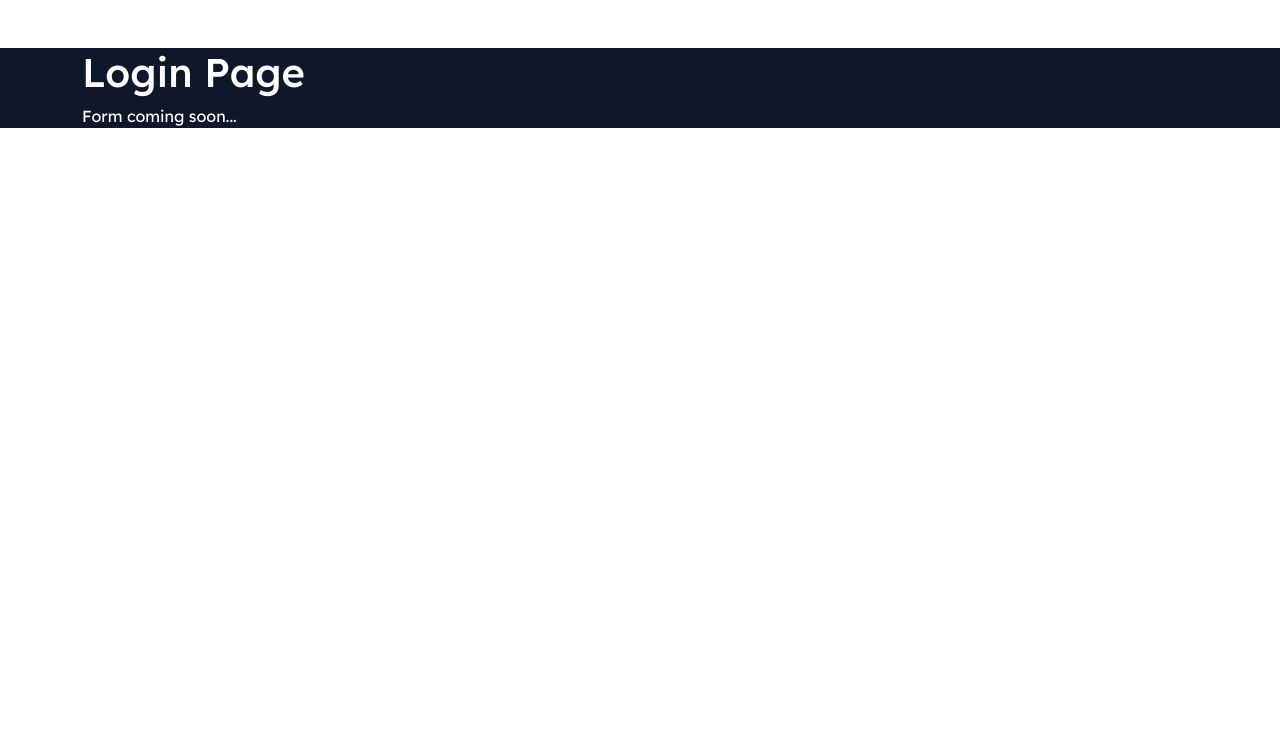
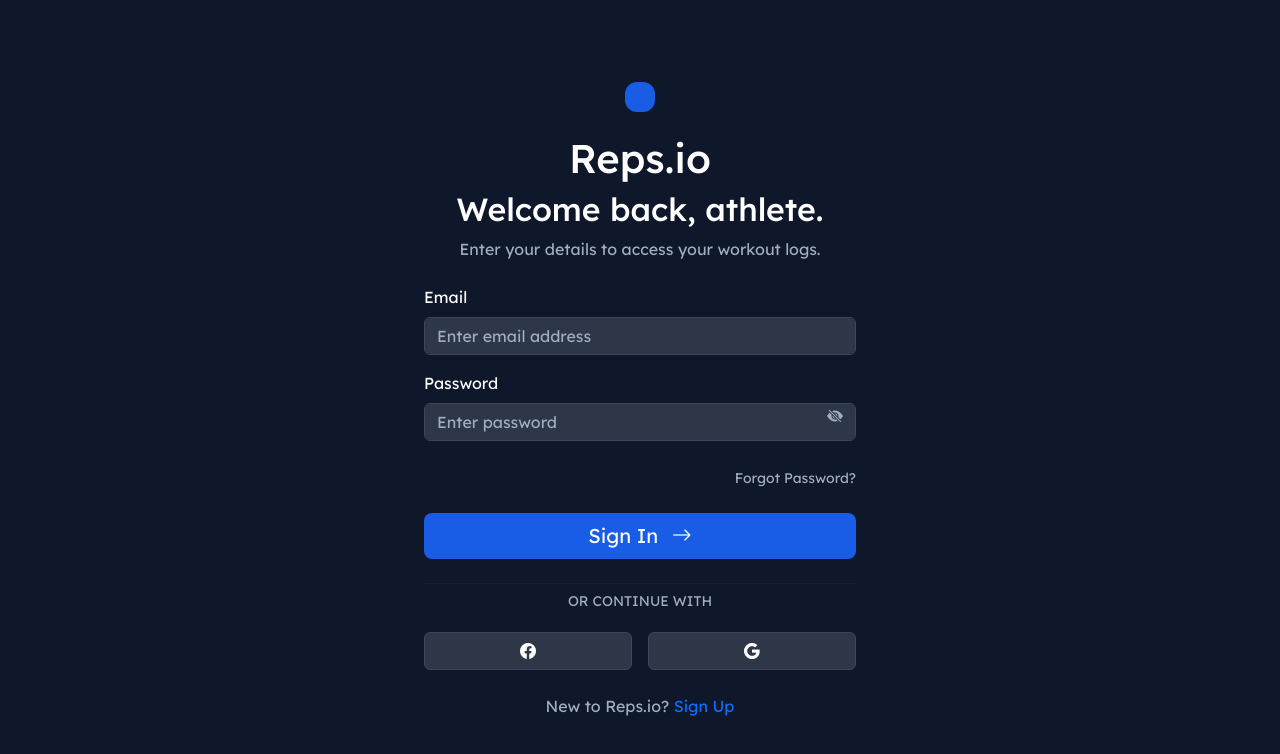
Before and after one commit to bljr07/Reps.io, a Vue app in the folder frontend/: page /login in a window 1280 px wide. Shown: the top 754 px of the page. Built offline with nearby package versions, Linux system fonts and the light colour scheme; no server answers.

Commit message:
ADD: Base template for login screen

```diff
--- a/frontend/src/views/LoginView.vue
+++ b/frontend/src/views/LoginView.vue
@@ -1,6 +1,133 @@
+<script setup lang="ts">
+import { ref } from 'vue'
+import { useAuthStore } from '../stores/auth'
+import { useRouter } from 'vue-router'
+
+const auth = useAuthStore()
+const router = useRouter()
+
+const email = ref('')
+const password = ref('')
+const isSignUp = ref(false)
+const errorMessage = ref('')
+const isLoading = ref(false)
+
+const handleSubmit = async () => {
+  try {
+    isLoading.value = true
+    errorMessage.value = ''
+
+    if (isSignUp.value) {
+      await auth.signUp(email.value, password.value)
+      alert('Check your email for the confirmation link!')
+    } else {
+      await auth.signIn(email.value, password.value)
+      router.push('/dashboard')
+    }
+  } catch (err: any) {
+    errorMessage.value = err.message
+  } finally {
+    isLoading.value = false
+  }
+}
+</script>
+
 <template>
-  <div class="container mt-5">
-    <h1>Login Page</h1>
-    <p>Form coming soon...</p>
+  <div class="d-flex justify-content-center align-items-center min-vh-100">
+    <div class="login-card p-4" style="max-width: 480px; width: 100%;">
+      <div class="text-center mb-4">
+        <div class="logo mb-3">
+          <i class="fa-solid fa-dumbbell" style="font-size: 2rem; color: #ffffff; rotate: 135deg;"></i>
+        </div>
+        <h1 class="text-white font-weight-bold mb-2">Reps.io</h1>
+        <h2 class="text-white mb-2">Welcome back, athlete.</h2>
+        <p class="text-muted">Enter your details to access your workout logs.</p>
+      </div>
+
+      <div v-if="errorMessage" class="alert alert-danger" role="alert">
+        {{ errorMessage }}
+      </div>
+
+      <form @submit.prevent="handleSubmit">
+        <div class="mb-3">
+          <label for="email" class="form-label text-white">Email</label>
+          <input
+            type="email"
+            class="form-control form-control-dark"
+            id="email"
+            v-model="email"
+            placeholder="Enter email address"
+            required
+          >
+        </div>
+
+        <div class="mb-4 position-relative">
+          <label for="password" class="form-label text-white">Password</label>
+          <input
+            type="password"
+            class="form-control form-control-dark pe-5"
+            id="password"
+            v-model="password"
+            placeholder="Enter password"
+            required
+            minlength="6"
+          >
+          <button type="button" class="btn btn-link text-muted position-absolute top-50 end-0 translate-middle-y text-decoration-none" style="margin-top: 10px;">
+            <i class="bi bi-eye-slash-fill"></i>
+          </button>
+        </div>
+
+        <div class="text-end mb-4">
+          <a href="#" class="text-muted text-decoration-none small">Forgot Password?</a>
+        </div>
+
+        <button
+          type="submit"
+          class="btn btn-primary btn-lg w-100 py-2"
+          :disabled="isLoading"
+          style="border: none;"
+        >
+          <span v-if="isLoading" class="spinner-border spinner-border-sm me-2" role="status" aria-hidden="true"></span>
+          {{ isSignUp ? 'Create Account' : 'Sign In' }}
+          <i class="bi bi-arrow-right ms-2"></i>
+        </button>
+      </form>
+
+      <div class="text-center mt-4 mb-2">
+        <hr class="text-muted" style="border-top: 1px solid #2d3748;">
+        <span class="text-muted small px-2 position-relative" style="top: -12px;">OR CONTINUE WITH</span>
+      </div>
+
+      <div class="d-flex justify-content-between gap-3">
+        <button type="button" class="btn btn-dark flex-fill" style="background: #2d3748; border: 1px solid #3a465b;">
+          <i class="bi bi-facebook text-white"></i>
+        </button>
+        <button type="button" class="btn btn-dark flex-fill" style="background: #2d3748; border: 1px solid #3a465b;">
+          <i class="bi bi-google text-white"></i>
+        </button>
+      </div>
+
+      <div class="text-center mt-4">
+        <p class="text-muted mb-0">
+          {{ isSignUp ? 'Already have an account?' : 'New to Reps.io?' }}
+          <a href="#" @click.prevent="isSignUp = !isSignUp" class="text-primary text-decoration-none">
+            {{ isSignUp ? 'Sign In' : 'Sign Up' }}
+          </a>
+        </p>
+      </div>
+    </div>
   </div>
 </template>
+
+<style scoped>
+.logo {
+  display: inline-block;
+  padding: 15px;
+  background: var(--primary);
+  border-radius: 12px;
+}
+
+.text-muted {
+  color: var(--text-muted) !important;
+}
+</style>
```
